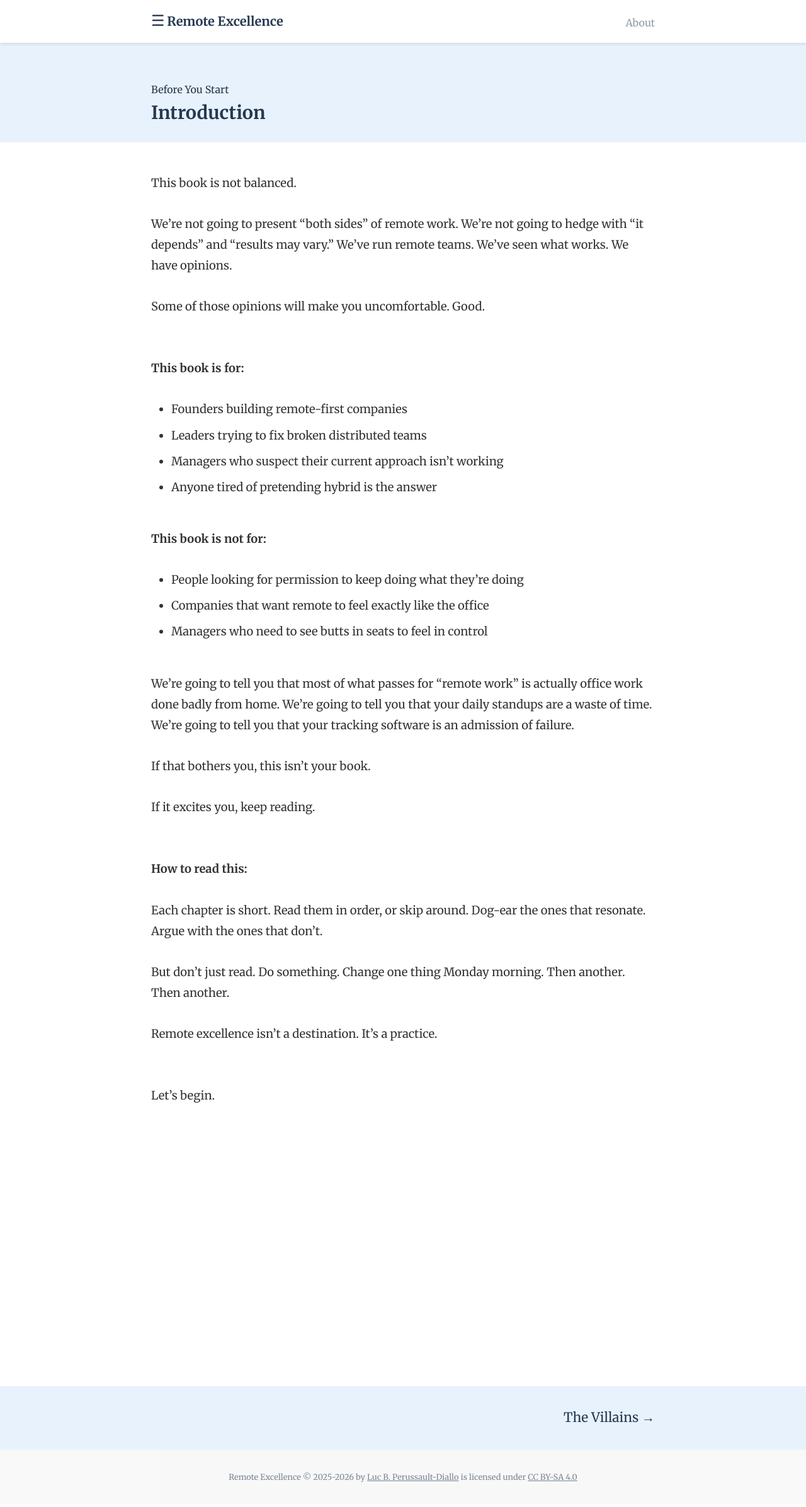
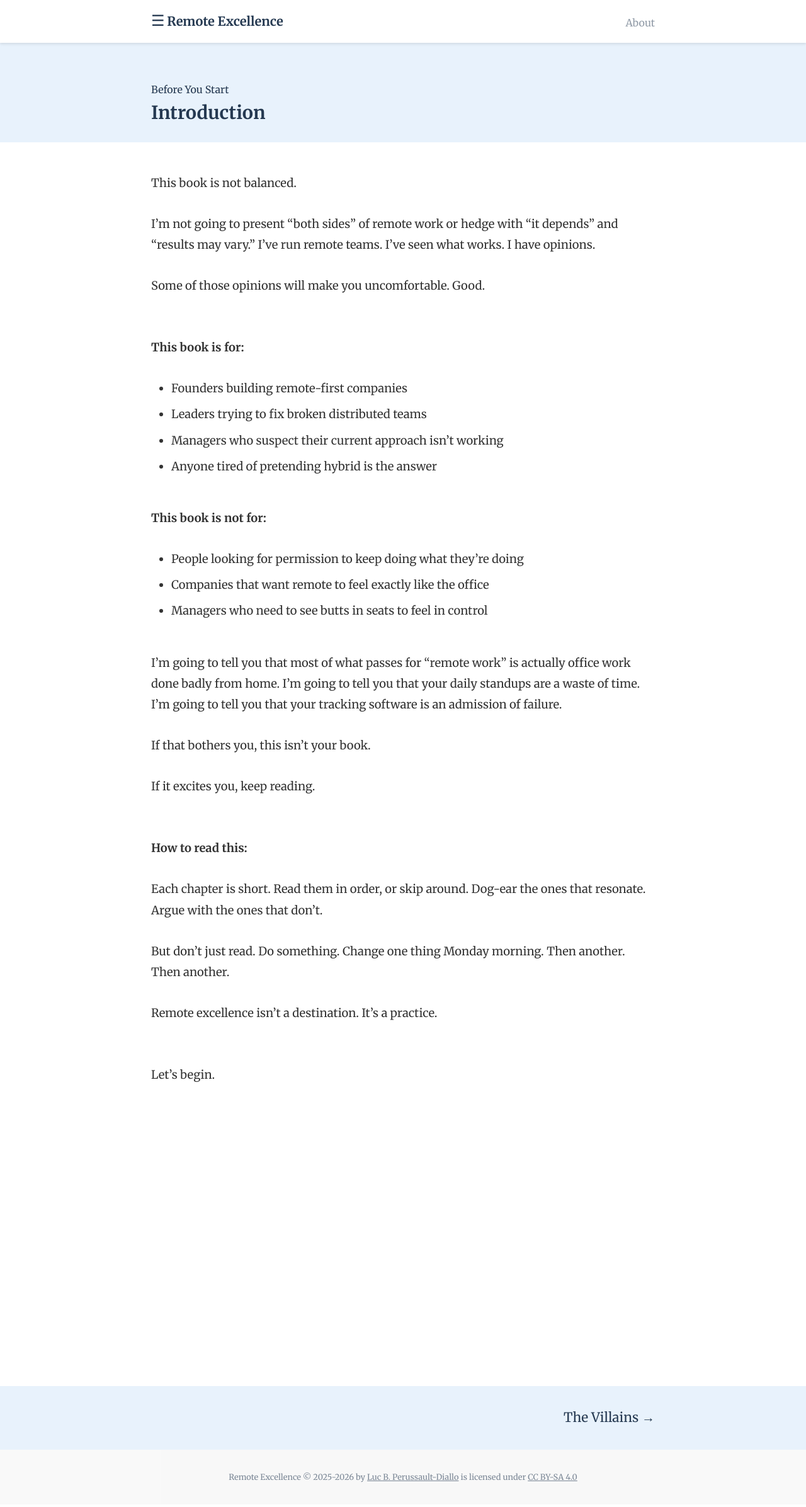
Before and after one commit to luuuc/remote-excellence-book, a Jekyll site: the page built from _chapters/00-00a-before-you-start.md, in a window 1280 px wide. Shown: the top 2393 px of the page at 63% size. Built offline with Jekyll 4.4.1, drawn with Linux system fonts in a browser that asks for light colours; comment, search, counter and statistics services are not loaded.

Commit message:
Use first-person singular in introduction for personal voice
Switch from "we" to "I" in the before-you-start chapter to establish
a more direct, personal authorial voice.

```diff
--- a/_chapters/00-00a-before-you-start.md
+++ b/_chapters/00-00a-before-you-start.md
@@ -18,7 +18,7 @@ seo:
 
 This book is not balanced.
 
-We're not going to present "both sides" of remote work. We're not going to hedge with "it depends" and "results may vary." We've run remote teams. We've seen what works. We have opinions.
+I'm not going to present "both sides" of remote work or hedge with "it depends" and "results may vary." I've run remote teams. I've seen what works. I have opinions.
 
 Some of those opinions will make you uncomfortable. Good.
 
@@ -36,7 +36,8 @@ Some of those opinions will make you uncomfortable. Good.
 - Managers who need to see butts in seats to feel in control
 
 <br>
-We're going to tell you that most of what passes for "remote work" is actually office work done badly from home. We're going to tell you that your daily standups are a waste of time. We're going to tell you that your tracking software is an admission of failure.
+I'm going to tell you that most of what passes for "remote work" is actually office work done badly from home. I'm going to tell you that your daily standups are a waste of time.
+I'm going to tell you that your tracking software is an admission of failure.
 
 If that bothers you, this isn't your book.
 
```
